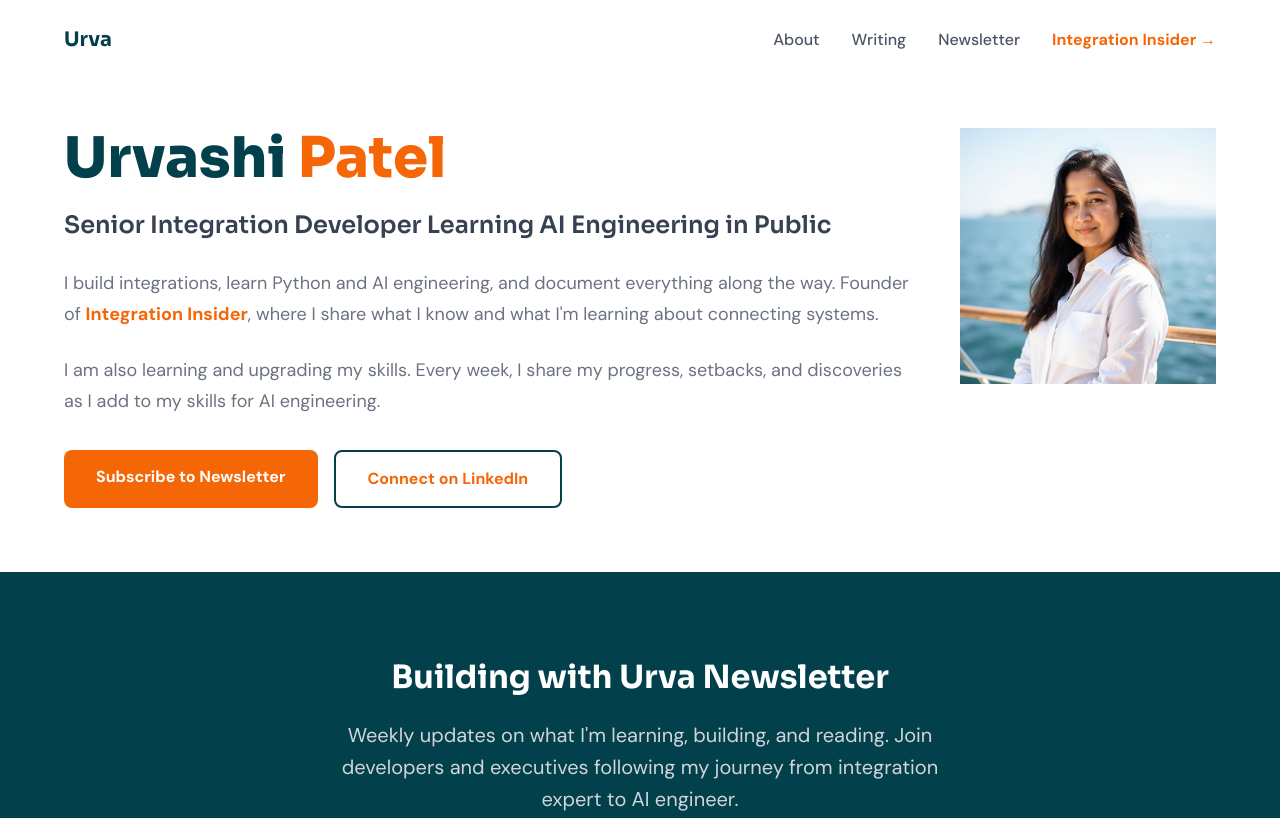
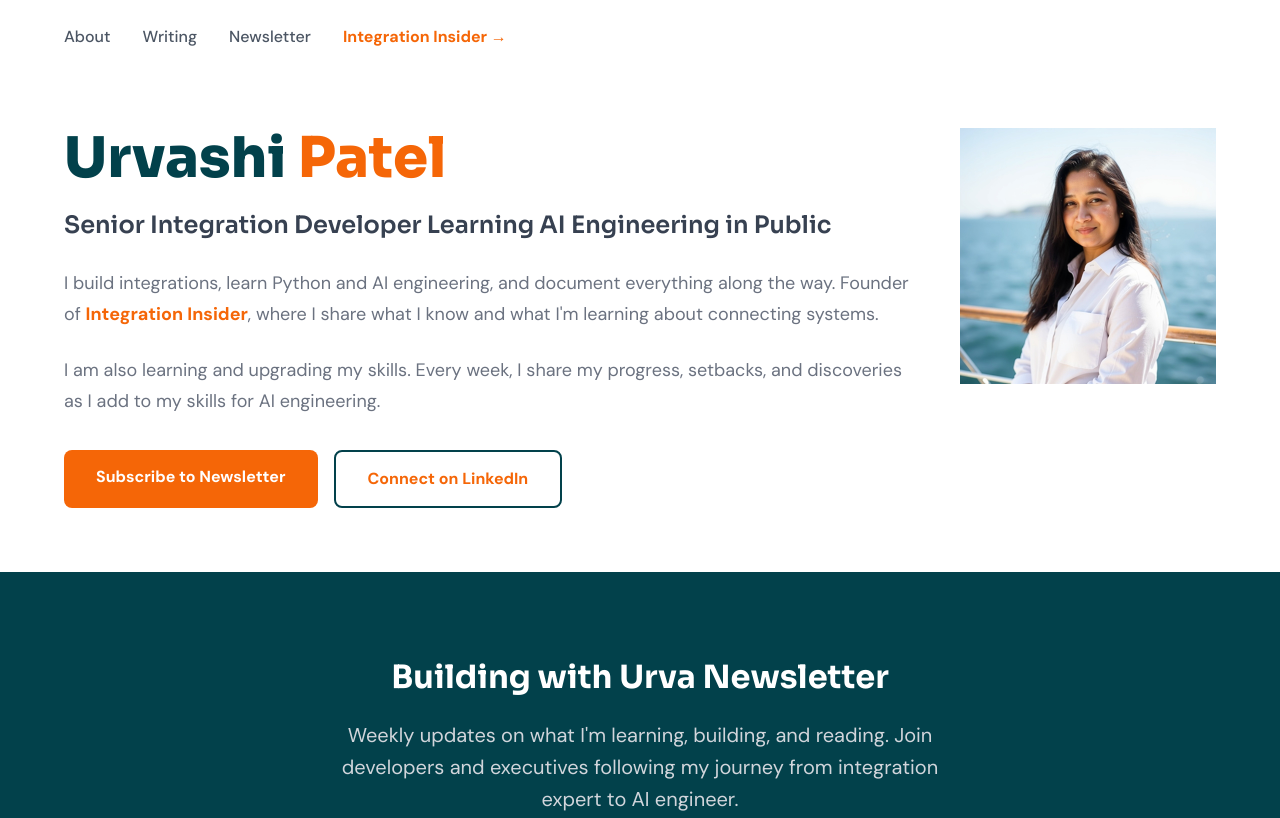
Before and after one commit to urvashipateldotio/urvashipateldotio.github.io, a plain HTML site: page index.html in a window 1280 px wide. Shown: the top 818 px of the page. Drawn offline with Linux system fonts and the light colour scheme.

Commit message:
Remove logo link from header

```diff
--- a/index.html
+++ b/index.html
@@ -494,7 +494,6 @@
     <header id="header">
         <div class="container">
             <div class="header-content">
-                <a href="/" class="logo">Urva</a>
                 <nav>
                     <a href="#about">About</a>
                     <a href="#writing">Writing</a>
```
